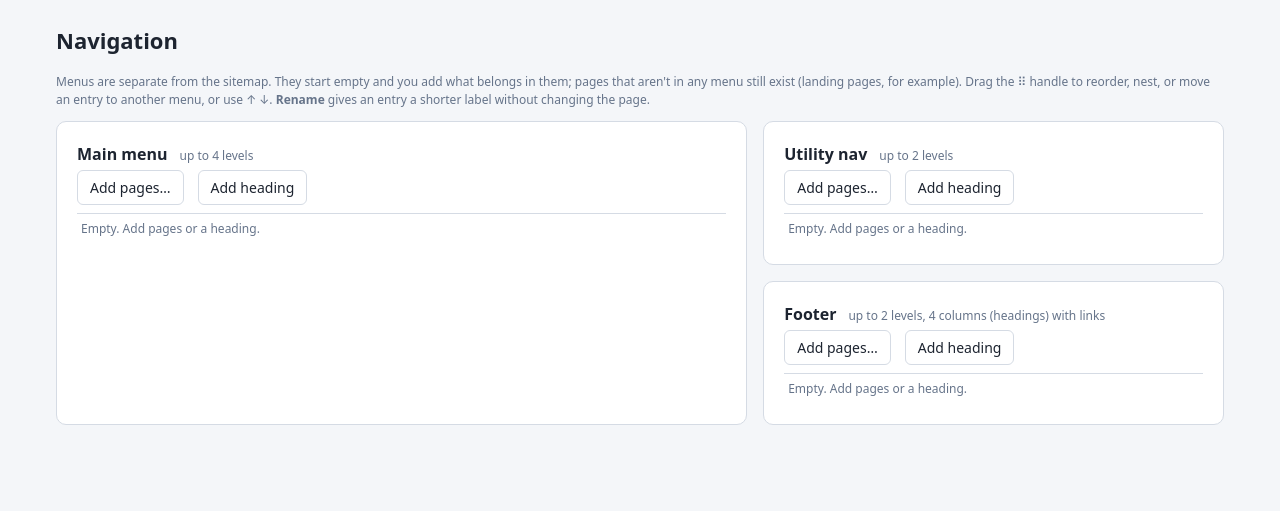
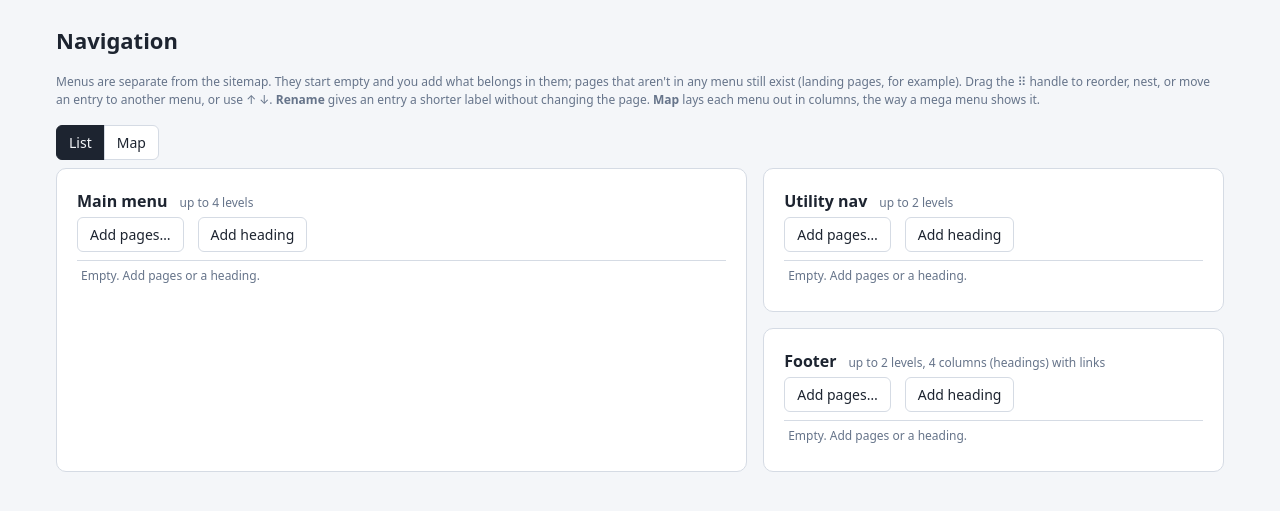
Before and after one commit to noah-jk/Sitemap_Gen, a FastAPI app: a page that uses app/templates/nav.html in a window 1280 px wide. Shown: the part 48-559 px from the top of the page. Run offline with FastAPI, Linux system fonts and the light colour scheme; the visitor is signed in with stand-in values (Sample User, id 1); tables that the repository leaves empty hold one stand-in row (values such as "Sample post"); data that the repository does not hold is empty; parts of the project's set-up code (start-up, migrations or seed data) failed here and were passed over; some libraries are stand-ins or nearby versions.

Commit message:
Navigation tab: a map view of the menus, sharing the Sitemap map's code
The Navigation tab gets a List | Map switch (remembered per browser).
Map lays each menu out in columns the way a mega menu shows it, in page
order (utility nav, main menu, footer): top-level entries as columns,
their children as cards, the next level inside those, with a count of
the entries under each. Cards and columns drag within and between
menus, and each card's menu has the same actions as the list.

Both maps now come from one module (static/map-board.js). A strip above
each board takes a dropped card or column and makes it top-level, and
an empty menu's board is a drop area, so entries can be dragged into
it. Entries also get Move to..., a list of every menu and spot the
entry fits (by the menu's depth), for moves too far to drag.

Co-Authored-By: Claude Opus 5.5 <noreply@anthropic.com>
Claude-Session: https://claude.ai/code/session_01QT8XiG2tuoFW51pcY5bS9k

```diff
--- a/app/static/app.css
+++ b/app/static/app.css
@@ -311,3 +311,26 @@ legend { font-weight: 600; font-size: 13px; padding: 0 4px; }
 @media (min-width: 1100px) {
   body.drawer-open .grid-page { margin-right: min(460px, 100vw); }
 }
+
+/* Navigation tab: map view, one board per menu */
+.menus[hidden] { display: none; }
+.nav-map { display: flex; flex-direction: column; gap: 18px; margin-top: 8px; }
+.menu-map { background: var(--card); border: 1px solid var(--line); border-radius: 10px; padding: 14px 0 4px; }
+.menu-map-head { display: flex; flex-wrap: wrap; align-items: baseline; gap: 8px 14px; padding: 0 16px; }
+.menu-map-head h2 { margin: 0; }
+.menu-map-head .toolbar { margin-left: auto; padding: 0; }
+.menu-map .map-board { padding-top: 6px; }
+.menu-map .map-row { padding-top: 10px; min-height: 60px; }
+.menu-map .map-col::before { display: none; }
+.menu-map .map-l1 { background: var(--paper); }
+.map-head .problem-flag { flex: none; }
+/* The strip above a map: drop a card or column there to make it top-level. Fills an empty board. */
+.map-topdrop { margin: 10px 16px 0; padding: 6px 10px; min-height: 34px; border: 2px dashed transparent; border-radius: 8px;
+  text-align: center; overflow: hidden; }
+.map-topdrop > .map-card, .map-topdrop > .map-col { display: none; }
+.map-dragging .map-topdrop { border-color: var(--accent); background: color-mix(in srgb, var(--accent) 8%, transparent); }
+.map-topdrop:not(.map-topdrop-empty) > span { opacity: .55; }
+.map-dragging .map-topdrop > span { opacity: 1; color: var(--ink); }
+.map-topdrop.map-topdrop-empty { border-color: var(--line); padding: 16px; }
+.menu-map .map-row { border-top: 0; padding-top: 4px; }
+.menu-map .map-topdrop { margin-top: 6px; }
--- /dev/null
+++ b/app/static/map-board.js
@@ -0,0 +1,107 @@
+// The column map shared by the Sitemap and Navigation tabs: each top-level item is a column, its
+// children are cards below it, and their children are smaller cards inside those. Nothing deeper is
+// drawn; cards say what's below them instead. Drag the ⠿ handle to move columns and cards.
+window.MapBoard = (function () {
+  "use strict";
+
+  function el(tag, attrs, ...children) {
+    const node = document.createElement(tag);
+    Object.entries(attrs || {}).forEach(([k, v]) => {
+      if (k === "class") node.className = v; else if (k === "text") node.textContent = v; else node.setAttribute(k, v);
+    });
+    children.forEach((c) => node.append(c));
+    return node;
+  }
+
+  // Close an open card menu when clicking anywhere else.
+  document.addEventListener("click", (e) => {
+    document.querySelectorAll(".map-menu[open]").forEach((d) => { if (!d.contains(e.target)) d.open = false; });
+  });
+
+  function cardMenu(label, actions) {
+    const items = el("div", {class: "map-menu-items"});
+    const menu = el("details", {class: "map-menu"},
+      el("summary", {"aria-label": `Actions for ${label}`, title: "Actions", text: "⋯"}), items);
+    actions.forEach(([text, title, fn]) => {
+      const b = el("button", {type: "button", class: "link", title, text});
+      b.addEventListener("click", () => { menu.open = false; fn(); });
+      items.append(b);
+    });
+    return menu;
+  }
+
+  /*
+   * board(opts) returns {row, drop}: the row of columns, and the strip to put above it where a card
+   * or column dropped becomes the first top-level item.
+   *   roots      top-level items, each with .id and .children
+   *   card(item, level) -> {label, meta: [Node], tags: [Node], flag: Node|null}
+   *   actions(item, siblings, index, horizontal) -> [[text, title, handler], ...]
+   *   onMove({id, parentId, index, to})   to = the dataset of the list it was dropped in
+   *   data       extra data-* attributes on every list (the Navigation tab marks the menu)
+   *   group      drag group; boards sharing a group can swap cards and columns
+   *   emptyBoard text for a board with no columns (it becomes a drop area)
+   *   root       element that gets .map-dragging while dragging (drop areas show)
+   *   emptyText  shown in a column with no cards
+   *   sortables  array the Sortable instances are added to (destroy them before redrawing)
+   */
+  function board(opts) {
+    const dragging = (on) => () => opts.root.classList.toggle("map-dragging", on);
+    const data = Object.fromEntries(Object.entries(opts.data || {}).map(([k, v]) => [`data-${k}`, v]));
+    // Cards move between lists and columns between rows. A card or column dropped on the strip above
+    // the row becomes the first column.
+    const onEnd = (evt) => {
+      dragging(false)();
+      if (evt.from === evt.to && evt.oldDraggableIndex === evt.newDraggableIndex) return;
+      const parent = evt.to.dataset.parent;
+      const index = evt.to.dataset.top ? 0 : evt.newDraggableIndex;
+      opts.onMove({id: Number(evt.item.dataset.id), parentId: parent ? Number(parent) : null, index, to: evt.to.dataset});
+    };
+
+    function card(item, siblings, index, level) {
+      const c = opts.card(item, level);
+      const node = el("div", {class: `map-card map-l${level}`, "data-id": item.id});
+      const head = el("div", {class: "map-head"},
+        el("span", {class: "map-grip", title: "Drag to move", "aria-hidden": "true", text: "⠿"}));
+      if (c.flag) head.append(c.flag);
+      head.append(el("span", {class: "map-label", text: c.label}),
+        cardMenu(c.label, opts.actions(item, siblings, index, level === 1)));
+      node.append(head, el("div", {class: "map-meta"}, ...c.meta), el("div", {class: "map-tags"}, ...c.tags));
+      if (level === 2) node.append(list(item.children, item.id, 3));
+      return node;
+    }
+
+    function list(items, parentId, level) {
+      const box = el("div", Object.assign({class: `map-list map-list-l${level}`, "data-parent": String(parentId)}, data));
+      items.forEach((item, i) => box.append(card(item, items, i, level)));
+      if (!items.length && level === 2) box.append(el("div", {class: "map-empty muted small", text: opts.emptyText}));
+      opts.sortables.push(Sortable.create(box, {
+        group: opts.group, handle: ".map-grip", draggable: ".map-card", filter: ".map-empty, .map-menu",
+        preventOnFilter: false, animation: 120, fallbackOnBody: true, swapThreshold: 0.65, emptyInsertThreshold: 12,
+        onStart: dragging(true), onEnd,
+      }));
+      return box;
+    }
+
+    const row = el("div", Object.assign({class: "map-row", "data-parent": ""}, data));
+    opts.roots.forEach((item, i) => {
+      const col = el("section", {class: "map-col", "data-id": item.id, "aria-label": opts.card(item, 1).label});
+      col.append(card(item, opts.roots, i, 1), list(item.children, item.id, 2));
+      row.append(col);
+    });
+    opts.sortables.push(Sortable.create(row, {
+      group: `${opts.group}-top`, handle: ".map-l1 > .map-head > .map-grip", draggable: ".map-col",
+      direction: "horizontal", animation: 120, onStart: dragging(true), onEnd,
+    }));
+    const empty = !opts.roots.length;
+    const drop = el("div", Object.assign({class: `map-topdrop${empty ? " map-topdrop-empty" : ""}`, "data-parent": "",
+      "data-top": "1"}, data), el("span", {class: "muted small",
+      text: empty ? opts.emptyBoard : "⇣ Drop a card here to make it top-level (first column)"}));
+    opts.sortables.push(Sortable.create(drop, {
+      group: {name: `${opts.group}-drop`, pull: false, put: [opts.group, `${opts.group}-top`]},
+      draggable: ".map-card, .map-col", emptyInsertThreshold: 16, sort: false,
+    }));
+    return {row, drop};
+  }
+
+  return {board, el};
+})();
--- a/app/static/nav.js
+++ b/app/static/nav.js
@@ -37,47 +37,64 @@
     return r;
   }
 
-  // ---- rendering ---------------------------------------------------------------
+  // ---- shared by both views ----------------------------------------------------
+
+  // [text, title, handler] for every action an entry offers.
+  function actionsFor(item, siblings, index, menu, parentId, words) {
+    const out = [];
+    if (index > 0) out.push([words.up, `Move ${item.display} ${words.upTitle || "up"}`,
+      () => act(send("POST", "/nav/move", {id: item.id, menu, parent_id: parentId, index: index - 1}), "Moved.")]);
+    if (index < siblings.length - 1) out.push([words.down, `Move ${item.display} ${words.downTitle || "down"}`,
+      () => act(send("POST", "/nav/move", {id: item.id, menu, parent_id: parentId, index: index + 1}), "Moved.")]);
+    out.push(["Move to…", `Move ${item.display} to another menu or under another entry`, () => openMoveTo(item, menu)]);
+    out.push(["Add pages…", `Add pages under ${item.display}`, () => openAdd(menu, item.id, item.display)]);
+    if (!item.heading) {
+      out.push(["Pull in sub-pages", `Add ${item.display}'s sub-pages from the sitemap that aren't under it yet (including ones removed earlier)`,
+        () => act(send("POST", `/nav/${item.id}/subpages`, {depth: 1}), "").then((r) => {
+          if (r.ok) status.textContent = r.data.added ? `Added ${r.data.added} sub-page${r.data.added === 1 ? "" : "s"}.`
+            : "No sub-pages to add: they're all there already.";
+        })]);
+    }
+    if (menu === "main") out.push(["Add heading", `Add a heading under ${item.display}`, () => addHeading(menu, item.id)]);
+    out.push(["Rename", `Rename ${item.display}`, () => rename(item)]);
+    if (menu === "main" && parentId === null) {
+      out.push([item.is_button ? "Unmake button" : "Make button", "Show as a button in the main menu",
+        () => act(send("PATCH", `/nav/${item.id}`, {is_button: !item.is_button}),
+          item.is_button ? "No longer a button." : "Now a button.")]);
+    }
+    out.push(["Remove", `Remove ${item.display} from this menu`, () => {
+      if (window.confirm(`Remove “${item.display}” from this menu? The page itself isn't affected.`)) {
+        act(send("DELETE", `/nav/${item.id}`), "Removed from the menu.");
+      }
+    }]);
+    return out;
+  }
+
+  function itemTags(item) {
+    const out = [];
+    if (item.heading) out.push(el("span", {class: "tag", text: "heading"}));
+    if (item.is_button) out.push(el("span", {class: "tag", text: "button"}));
+    if (item.is_new) out.push(el("span", {class: "tag", text: "new page"}));
+    return out;
+  }
+
+  const entriesText = (n) => `${n.toLocaleString()} entr${n === 1 ? "y" : "ies"}`;
+  const below = (item) => item.children.reduce((n, c) => n + 1 + below(c), 0);
+
+  // ---- list view ---------------------------------------------------------------
 
   function row(item, siblings, index, menu, parentId, level) {
     const li = el("li", {"data-id": item.id});
-    const label = el("span", {class: "tree-label"}, el("span", {text: item.display}));
-    if (item.heading) label.append(el("span", {class: "tag", text: "heading"}));
-    if (item.is_button) label.append(el("span", {class: "tag", text: "button"}));
-    if (item.is_new) label.append(el("span", {class: "tag", text: "new page"}));
+    const label = el("span", {class: "tree-label"}, el("span", {text: item.display}), ...itemTags(item));
     const info = [];
     if (item.label && item.page_label) info.push(`page: ${item.page_label}`);
     if (item.url_path) info.push(item.url_path);
 
     const actions = el("span", {class: "tree-actions"});
-    const add = (text, title, fn) => {
+    actionsFor(item, siblings, index, menu, parentId, {up: "↑", down: "↓"}).forEach(([text, title, fn]) => {
       const b = el("button", {type: "button", class: "link", title, text});
       b.addEventListener("click", fn);
       actions.append(b);
-    };
-    add("↑", `Move ${item.display} up`, () => index > 0 &&
-      act(send("POST", "/nav/move", {id: item.id, menu, parent_id: parentId, index: index - 1}), "Moved up."));
-    add("↓", `Move ${item.display} down`, () => index < siblings.length - 1 &&
-      act(send("POST", "/nav/move", {id: item.id, menu, parent_id: parentId, index: index + 1}), "Moved down."));
-    add("Add pages…", `Add pages under ${item.display}`, () => openAdd(menu, item.id, item.display));
-    if (!item.heading) {
-      add("Pull in sub-pages", `Add ${item.display}'s sub-pages from the sitemap that aren't under it yet (including ones removed earlier)`,
-        () => act(send("POST", `/nav/${item.id}/subpages`, {depth: 1}), "").then((r) => {
-          if (r.ok) status.textContent = r.data.added ? `Added ${r.data.added} sub-page${r.data.added === 1 ? "" : "s"}.`
-            : "No sub-pages to add: they're all there already.";
-        }));
-    }
-    if (menu === "main") add("Add heading", `Add a heading under ${item.display}`, () => addHeading(menu, item.id));
-    add("Rename", `Rename ${item.display}`, () => rename(item));
-    if (menu === "main" && parentId === null) {
-      add(item.is_button ? "Unmake button" : "Make button", "Show as a button in the main menu",
-        () => act(send("PATCH", `/nav/${item.id}`, {is_button: !item.is_button}),
-          item.is_button ? "No longer a button." : "Now a button."));
-    }
-    add("Remove", `Remove ${item.display} from this menu`, () => {
-      if (window.confirm(`Remove “${item.display}” from this menu? The page itself isn't affected.`)) {
-        act(send("DELETE", `/nav/${item.id}`), "Removed from the menu.");
-      }
     });
 
     const parts = [el("span", {class: "tree-handle", title: "Drag to move", "aria-hidden": "true", text: "⠿"})];
@@ -106,10 +123,35 @@
     return ul;
   }
 
+  const VIEW_KEY = `nav-view-${document.body.dataset.slug}`;
+  let view = new URLSearchParams(window.location.search).get("view");
+  try { view = view || localStorage.getItem(VIEW_KEY); } catch (e) { /* private mode */ }
+  view = view === "map" ? "map" : "list";
+  let menus = null;
+
+  document.querySelectorAll("[data-view]").forEach((b) => b.addEventListener("click", () => {
+    view = b.dataset.view;
+    try { localStorage.setItem(VIEW_KEY, view); } catch (e) { /* ignore */ }
+    render();
+  }));
+
   async function load() {
-    const data = await (await fetch(api("/nav"))).json();
+    menus = (await (await fetch(api("/nav"))).json()).menus;
+    render();
+  }
+
+  function render() {
     sortables.forEach((s) => s.destroy());
     sortables = [];
+    $("nav-lists").hidden = view !== "list";
+    $("nav-map").hidden = view !== "map";
+    document.querySelector("main").classList.toggle("full", view === "map");
+    document.querySelectorAll("[data-view]").forEach((b) => b.setAttribute("aria-pressed", String(b.dataset.view === view)));
+    if (view === "map") renderMap(); else renderLists();
+  }
+
+  function renderLists() {
+    const data = {menus};
     document.querySelectorAll(".menu-panel").forEach((panel) => {
       const menu = panel.dataset.menu;
       const fresh = list(data.menus[menu], menu, null, 1);
@@ -117,6 +159,109 @@
       panel.querySelector(":scope > .nav-list").replaceWith(fresh);
     });
   }
+
+  // ---- map view: each menu as columns (the top three levels), like a mega menu ----
+
+  // Laid out the way a page shows them: utility nav at the top, then the main menu, then the footer.
+  const MENU_TITLES = {utility: "Utility nav", main: "Main menu", footer: "Footer"};
+
+  function entryCard(item, level) {
+    const n = below(item);
+    const meta = [];
+    if (n) meta.push(el("span", {class: "map-count", title: "Entries below this one in the menu", text: entriesText(n)}));
+    else if (level === 1) meta.push(el("span", {class: "map-count muted", text: "Nothing below"}));
+    if (item.label && item.page_label) meta.push(el("span", {class: "muted small", text: `${n ? " · " : ""}page: ${item.page_label}`}));
+    const flag = item.problem
+      ? el("span", {class: "problem-flag", title: item.problem, "aria-label": `Problem: ${item.problem}`, text: "!"}) : null;
+    return {label: item.display, meta, tags: itemTags(item), flag};
+  }
+
+  function renderMap() {
+    const boards = Object.keys(MENU_TITLES).map((menu) => {
+      const items = menus[menu];
+      const addPages = el("button", {type: "button", text: "Add pages…"});
+      addPages.addEventListener("click", () => openAdd(menu, null, null));
+      const addHead = el("button", {type: "button", text: menu === "footer" ? "Add column heading" : "Add heading"});
+      addHead.addEventListener("click", () => addHeading(menu, null));
+      const total = items.reduce((n, i) => n + 1 + below(i), 0);
+      const head = el("div", {class: "menu-map-head"},
+        el("h2", {text: MENU_TITLES[menu]}),
+        el("span", {class: "muted small", text: total ? `${entriesText(total)} · ${items.length} at the top` : "Empty"}),
+        el("span", {class: "toolbar"}, addPages, addHead));
+      const {row, drop} = MapBoard.board({
+        roots: items, card: entryCard, group: "navmap", root: $("nav-map"), data: {menu},
+        emptyText: "Drop entries here", emptyBoard: "Empty. Add pages or a heading, or drag entries here from another menu.", sortables,
+        actions: (item, siblings, index, horizontal) => {
+          const parentId = findParent(item.id);
+          return actionsFor(item, siblings, index, menu, parentId, horizontal
+            ? {up: "Move left", down: "Move right", upTitle: "left", downTitle: "right"} : {up: "Move up", down: "Move down"});
+        },
+        onMove: ({id, parentId, index, to}) => act(send("POST", "/nav/move", {id, menu: to.menu, parent_id: parentId, index}), "Moved."),
+      });
+      return el("section", {class: "menu-map", "data-menu": menu}, head, drop, items.length ? el("div", {class: "map-board"}, row) : "");
+    });
+    $("nav-map").replaceChildren(...boards);
+  }
+
+  function findParent(id) {
+    const search = (items, parent) => {
+      for (const i of items) {
+        if (i.id === id) return {found: true, parent};
+        const r = search(i.children, i.id);
+        if (r.found) return r;
+      }
+      return {found: false};
+    };
+    for (const m of Object.keys(menus)) {
+      const r = search(menus[m], null);
+      if (r.found) return r.parent;
+    }
+    return null;
+  }
+
+  // ---- move to: any menu, any spot, without dragging --------------------------
+
+  const MAX_LEVELS = {main: 4, utility: 2, footer: 2};
+  let movingEntry = null;
+
+  function openMoveTo(item, fromMenu) {
+    movingEntry = item;
+    const height = (i) => 1 + Math.max(0, ...i.children.map(height));
+    const h = height(item);
+    const select = $("me-dest");
+    select.replaceChildren();
+    ["main", "utility", "footer"].forEach((menu) => {
+      const group = el("optgroup", {label: MENU_TITLES[menu]});
+      group.append(el("option", {value: `${menu}:`, text: `${MENU_TITLES[menu]}: top level`}));
+      const walk = (items, trail, level) => items.forEach((i) => {
+        if (i.id === item.id) return;  // not into itself or anything below it
+        const path = trail.concat(i.display);
+        if (level + h <= MAX_LEVELS[menu]) group.append(el("option", {value: `${menu}:${i.id}`, text: `${"\u00a0\u00a0".repeat(level)}${path.join(" › ")}`}));
+        walk(i.children, path, level + 1);
+      });
+      walk(menus[menu], [], 1);
+      select.append(group);
+    });
+    const parent = findParent(item.id);
+    select.value = `${fromMenu}:${parent === null ? "" : parent}`;
+    $("me-title").textContent = `Move “${item.display}”`;
+    $("me-hint").textContent = h > 1 ? `Everything under it (${entriesText(below(item))}) moves with it. It goes at the end of the spot you pick.`
+      : "It goes at the end of the spot you pick; drag it afterwards to fine-tune the order.";
+    $("me-error").textContent = "";
+    $("move-entry-dialog").showModal();
+    select.focus();
+  }
+
+  $("me-cancel").addEventListener("click", () => $("move-entry-dialog").close());
+  $("me-form").addEventListener("submit", async (e) => {
+    e.preventDefault();
+    const [menu, parent] = $("me-dest").value.split(":");
+    const r = await send("POST", "/nav/move", {id: movingEntry.id, menu, parent_id: parent ? Number(parent) : null, index: 100000});
+    if (!r.ok) { $("me-error").textContent = r.data.detail || "That didn't work."; return; }
+    $("move-entry-dialog").close();
+    status.textContent = `Moved “${movingEntry.display}”.`;
+    await load();
+  });
 
   // ---- actions -----------------------------------------------------------------
 
--- a/app/templates/nav.html
+++ b/app/templates/nav.html
@@ -6,9 +6,16 @@
 <h1>Navigation</h1>
 <p class="muted small">Menus are separate from the sitemap. They start empty and you add what belongs in them; pages
   that aren't in any menu still exist (landing pages, for example). Drag the ⠿ handle to reorder, nest, or move an entry
-  to another menu, or use ↑ ↓. <strong>Rename</strong> gives an entry a shorter label without changing the page.</p>
-<p id="nav-status" role="status" aria-live="polite" class="muted small"></p>
-<div class="menus">
+  to another menu, or use ↑ ↓. <strong>Rename</strong> gives an entry a shorter label without changing the page.
+  <strong>Map</strong> lays each menu out in columns, the way a mega menu shows it.</p>
+<div class="toolbar">
+  <span class="segmented" role="group" aria-label="View">
+    <button type="button" data-view="list" aria-pressed="true">List</button><button type="button" data-view="map" aria-pressed="false">Map</button>
+  </span>
+  <span id="nav-status" role="status" aria-live="polite" class="muted small"></span>
+</div>
+<div class="map nav-map" id="nav-map" hidden></div>
+<div class="menus" id="nav-lists">
   {% for key, name, levels in menus %}
   <section class="card menu-panel" data-menu="{{ key }}">
     <div class="menu-head">
@@ -48,6 +55,19 @@
     </div>
   </form>
 </dialog>
+<dialog id="move-entry-dialog" aria-labelledby="me-title">
+  <form id="me-form">
+    <h2 id="me-title"></h2>
+    <label>Move to <select id="me-dest"></select></label>
+    <p class="muted small" id="me-hint"></p>
+    <p class="error" id="me-error" role="alert"></p>
+    <div class="row end">
+      <button type="button" id="me-cancel">Cancel</button>
+      <button type="submit" class="primary">Move</button>
+    </div>
+  </form>
+</dialog>
 <script src="/static/vendor/Sortable.min.js"></script>
+<script src="/static/map-board.js"></script>
 <script src="/static/nav.js"></script>
 {% endblock %}
--- a/app/templates/tree.html
+++ b/app/templates/tree.html
@@ -38,5 +38,6 @@
 </dialog>
 <script src="/static/vendor/Sortable.min.js"></script>
 <script src="/static/menu-picker.js"></script>
+<script src="/static/map-board.js"></script>
 <script src="/static/tree.js"></script>
 {% endblock %}
```
Also changed, not shown: app/static/tree.js (+10 -61 lines), README.md.
